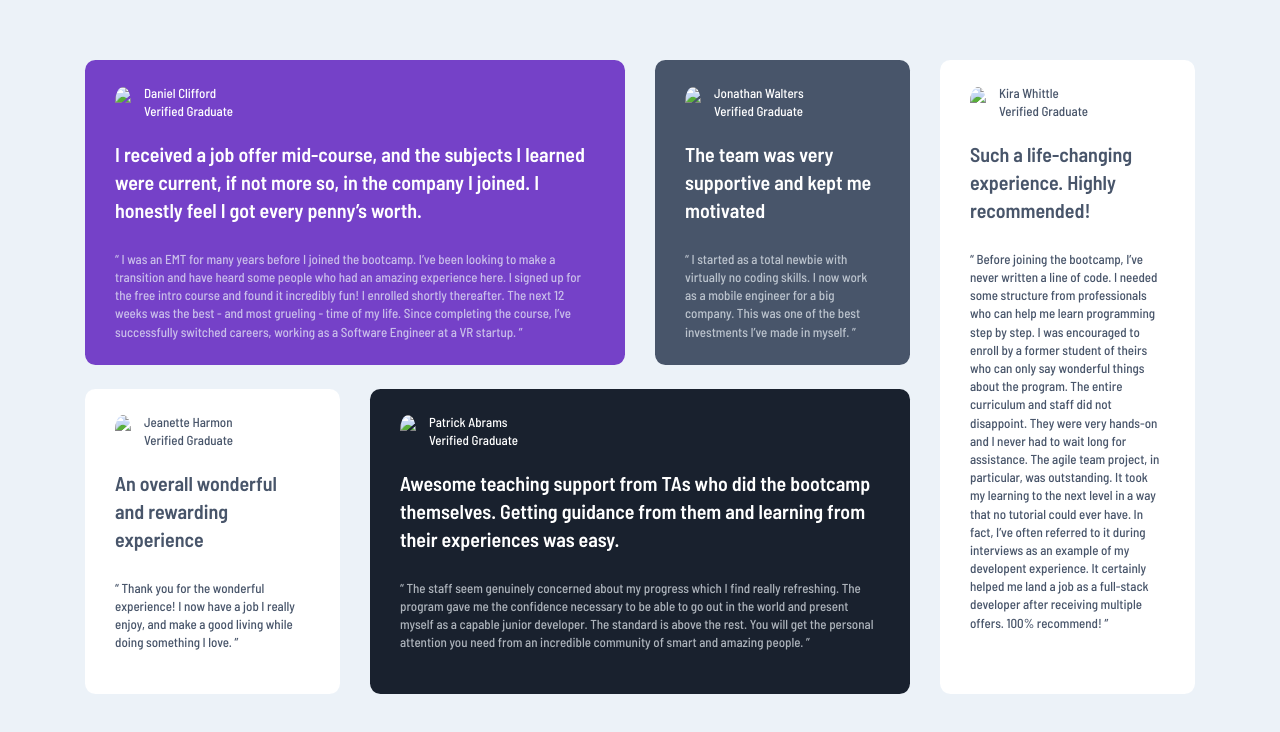
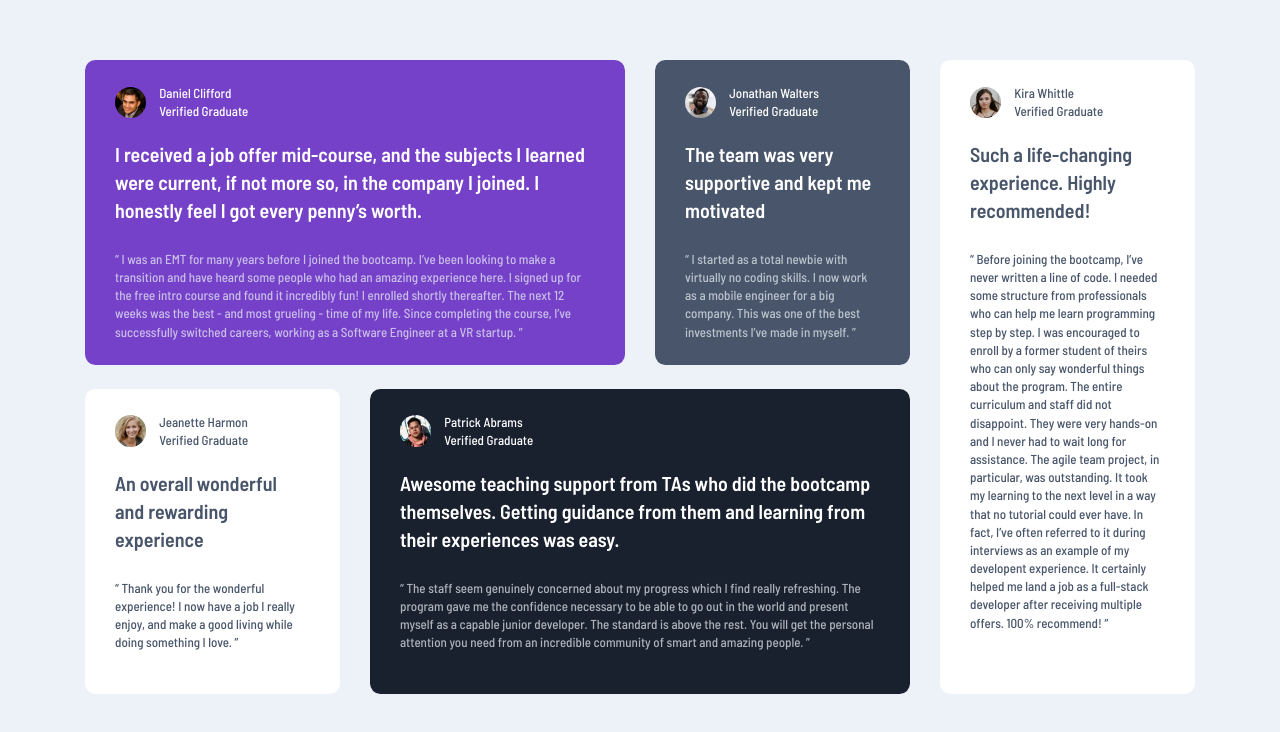
Before and after one commit to Dawid-Kolankowski/testimonials-grid-section-frontend-mentor-challenge, a plain HTML site: page index.html in a window 1280 px wide. Shown: the part 104-836 px from the top of the page. Drawn offline with nearby package versions, Linux system fonts and the light colour scheme; files that its build step writes are made by us from their sources; the site is published under a folder, as on GitHub Pages, so addresses that start at the root find nothing.

Commit message:
fix img path

```diff
--- a/index.html
+++ b/index.html
@@ -24,7 +24,7 @@
       <div class="grid__item-wide-1">
         <div class="testimonial testimonial--purple">
           <div class="testimonial__user">
-            <img class="testimonial__image" src="/images/image-daniel.jpg" />
+            <img class="testimonial__image" src="./images/image-daniel.jpg" />
             <div class="text-white " >
               <p>Daniel Clifford</p>
             <p>Verified Graduate</p>
@@ -50,7 +50,7 @@
       <div class="grid__item-small-1">
         <div class="testimonial testimonial--grayblue">
           <div class="testimonial__user">
-            <img class="testimonial__image" src="/images/image-jonathan.jpg" />
+            <img class="testimonial__image" src="./images/image-jonathan.jpg" />
             <div class="text-white " >
               <p>Jonathan Walters</p>
             <p>Verified Graduate</p>
@@ -70,7 +70,7 @@
       <div class="grid__item-tall">
         <div class="testimonial testimonial--white">
           <div class="testimonial__user">
-            <img class="testimonial__image" src="/images/image-kira.jpg" />
+            <img class="testimonial__image" src="./images/image-kira.jpg" />
             <div class="text-gray " >
               <p>Kira Whittle</p>
             <p>Verified Graduate</p>
@@ -99,7 +99,7 @@
       <div class="grid__item-small-2">
         <div class="testimonial testimonial--white">
           <div class="testimonial__user">
-            <img class="testimonial__image" src="/images/image-jeanette.jpg" />
+            <img class="testimonial__image" src="./images/image-jeanette.jpg" />
             <div class="text-gray " >
               <p>Jeanette Harmon</p>
             <p>Verified Graduate</p>
@@ -119,7 +119,7 @@
       <div class="grid__item-wide-2">
         <div class="testimonial testimonial--darkblue">
           <div class="testimonial__user">
-            <img class="testimonial__image" src="/images/image-patrick.jpg" />
+            <img class="testimonial__image" src="./images/image-patrick.jpg" />
             <div class="text-white " >
               <p>Patrick Abrams</p>
             <p>Verified Graduate</p>
```
